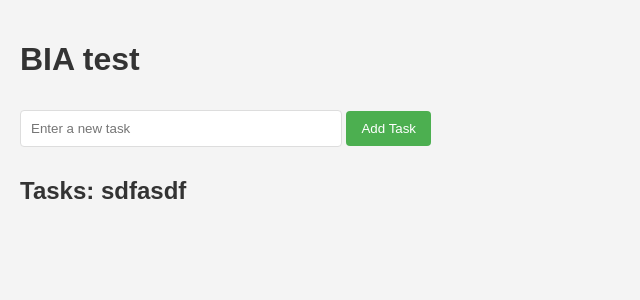
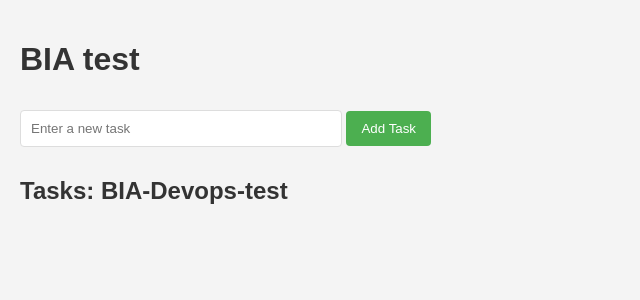
Before and after one commit to Cyberpunk-1996/docker, a Flask app: page / in a window 1280 px wide. Shown: the top 300 px of the page, without its empty margins (0-640 px from the left). Run offline with Flask 3, Linux system fonts and the light colour scheme.

Commit message:
CHanged heading

```diff
--- a/templates/index.html
+++ b/templates/index.html
@@ -66,7 +66,7 @@
     </form>
 
     <!-- Display Tasks -->
-    <h2>Tasks: sdfasdf</h2>
+    <h2>Tasks: BIA-Devops-test</h2>
     <ul>
       {% for id, task in tasks.items() %}
       <li class="task-item">
```
